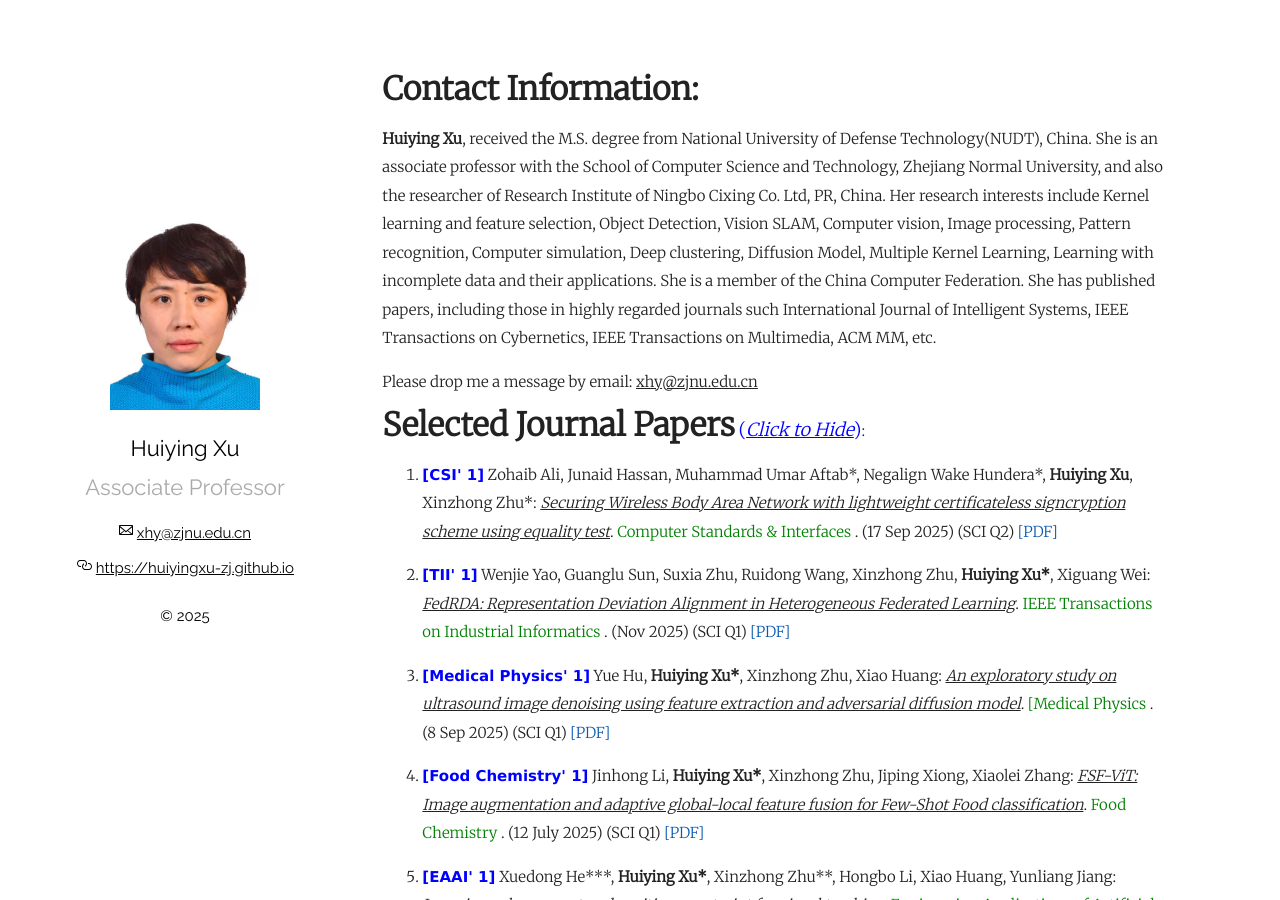
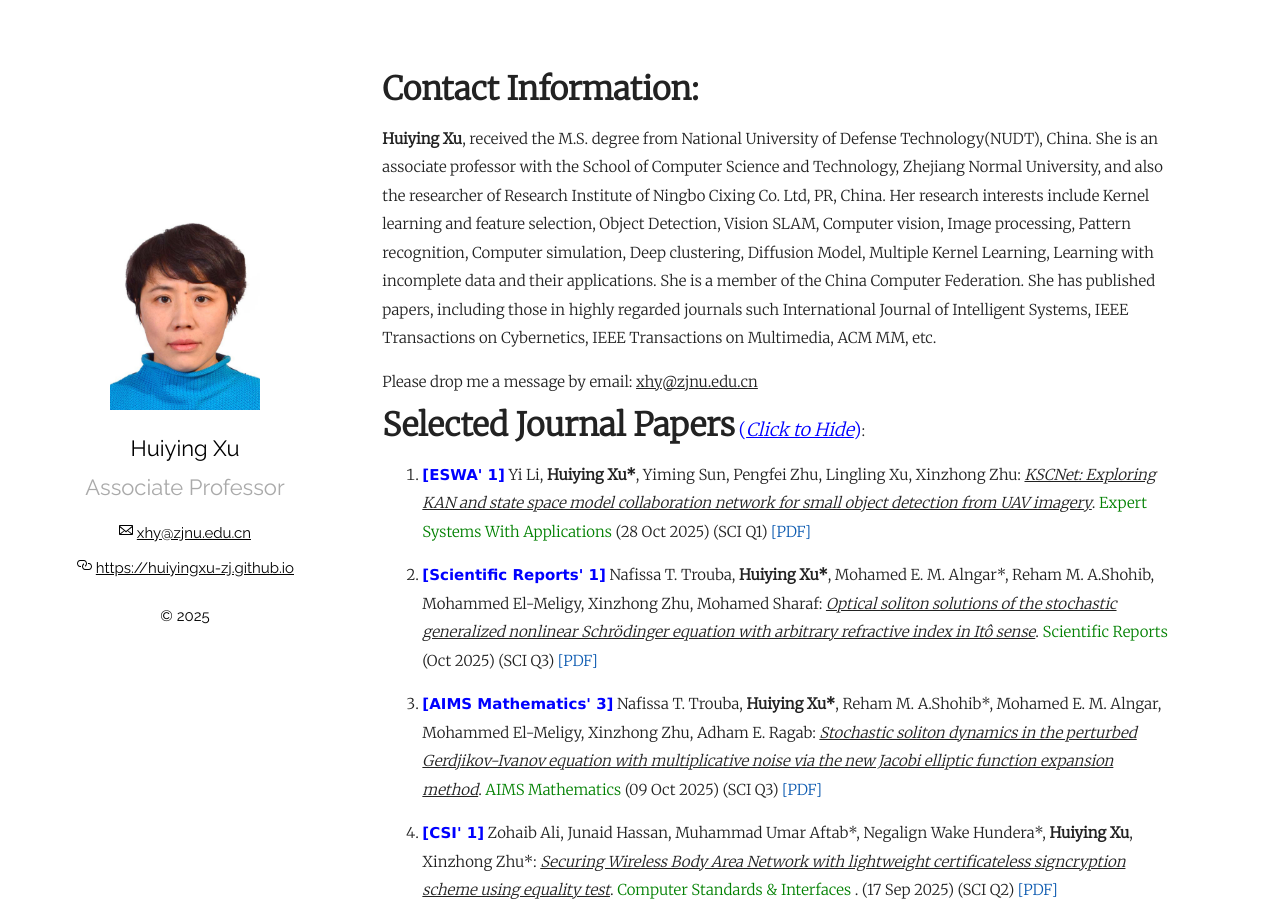
Before and after one commit to xinzhongzhu/huiyingxu-zj.github.io, a Jekyll site: the page built from index.md, in a window 1280 px wide and 900 px high. Built offline with Jekyll 4.4.1, drawn with Linux system fonts in a browser that asks for light colours; some of the changed text lies outside the part shown.

Commit message:
Update index.md

```diff
--- a/index.md
+++ b/index.md
@@ -16,6 +16,11 @@ Please drop me a message by email: <u>xhy@zjnu.edu.cn</u>
   <p>
   <ol>
 
+<p style="margin-top: 8px;"><li><font face="verdana" color="blue"><b>[ESWA' 1]</b></font> Yi Li, <b>Huiying Xu*</b>, Yiming Sun, Pengfei Zhu, Lingling Xu, Xinzhong Zhu: <i><u>KSCNet: Exploring KAN and state space model collaboration network for small object detection from UAV imagery</u></i>. <font color="green">Expert Systems With Applications</font>  (28 Oct 2025) (SCI Q1) <a href = "https://xinzhongzhu.github.io/document/KSCNet.pdf">[PDF]</a></li></p>
+
+<p style="margin-top: 8px;"><li><font face="verdana" color="blue"><b>[Scientific Reports' 1]</b></font> Nafissa T. Trouba, <b>Huiying Xu*</b>, Mohamed E. M. Alngar*, Reham M. A.Shohib,  Mohammed El-Meligy, Xinzhong Zhu, Mohamed Sharaf: <i><u>Optical soliton solutions of the stochastic generalized nonlinear Schrödinger equation with arbitrary refractive index in Itô sense</u></i>. <font color="green">Scientific Reports</font>  (Oct 2025) (SCI Q3) <a href = "https://xinzhongzhu.github.io/document/Optical soliton solutions.pdf">[PDF]</a></li></p>
+
+<p style="margin-top: 8px;"><li><font face="verdana" color="blue"><b>[AIMS Mathematics' 3]</b></font> Nafissa T. Trouba, <b>Huiying Xu*</b>, Reham M. A.Shohib*, Mohamed E. M. Alngar,  Mohammed El-Meligy, Xinzhong Zhu, Adham E. Ragab: <i><u>Stochastic soliton dynamics in the perturbed Gerdjikov-Ivanov equation with multiplicative noise via the new Jacobi elliptic function expansion method</u></i>. <font color="green">AIMS Mathematics</font>  (09 Oct 2025) (SCI Q3) <a href = "https://xinzhongzhu.github.io/document/Stochastic soliton dynamics.pdf">[PDF]</a></li></p>
 
  <p style="margin-top: 8px;"><li><font face="verdana" color="blue"><b>[CSI' 1]</b></font> Zohaib Ali, Junaid Hassan, Muhammad Umar Aftab*, Negalign Wake Hundera*, <b>Huiying Xu</b>, Xinzhong Zhu*: <i><u>Securing Wireless Body Area Network with lightweight certificateless signcryption scheme using equality test</u></i>. <font color="green"> Computer Standards & Interfaces </font> . (17 Sep 2025) (SCI Q2) <a href = "https://xinzhongzhu.github.io/document/Securing Wireless Body.pdf">[PDF]</a></li></p>
 
@@ -105,6 +110,8 @@ Please drop me a message by email: <u>xhy@zjnu.edu.cn</u>
   <p>
     <ol>
 
+<p style="margin-top: 8px;"><li><font face="verdana" color="blue"><b>[RICAI' 1]</b></font> Ziqing He, Longfei Wang, <b>Huiying Xu*</b>, Xinzhong Zhu, Jiaxiao Xiong: <i><u>Media Practice-Driven Technology Iteration and Value Realization: A Framework Study on Geometry-Guided UAV Crowd Counting</u></i>. <font color="green">RICAI 2025</font>. (EI) <a href = "https://xinzhongzhu.github.io/document/Media Practice-Driven Technology Iteration.pdf">[PDF]</a> </li></p>
+
 <p style="margin-top: 8px;"><li><font face="verdana" color="blue"><b>[IEEE MITA' 1]</b></font> Zebin Wu, Zijia Wang*, <b>Huiying Xu*</b>, Xinzhong Zhu, Hongbo Li: <i><u>Adaptive Dimensional Learning for Multitask Optimization</u></i>. <font color="green">IEEE MITA 2025</font>. (EI) <a href = "https://xinzhongzhu.github.io/document/ADLMTO.pdf">[PDF]</a> </li></p>
 
 <p style="margin-top: 8px;"><li><font face="verdana" color="blue"><b>[ICIC' 1]</b></font> Ke Sheng, <b>Huiying Xu*</b>, Xinzhong Zhu: <i><u>Pose-Enhanced 3D Rotary Embedding for Multi-View 3D Object Detection</u></i>. <font color="green">ICIC 2025</font>. (CCF Rank C) <a href = "https://xinzhongzhu.github.io/document/Pose-Enhanced 3D Rotary Embedding for Multi-View 3D Object Detection.pdf">[PDF]</a> </li></p>
```
